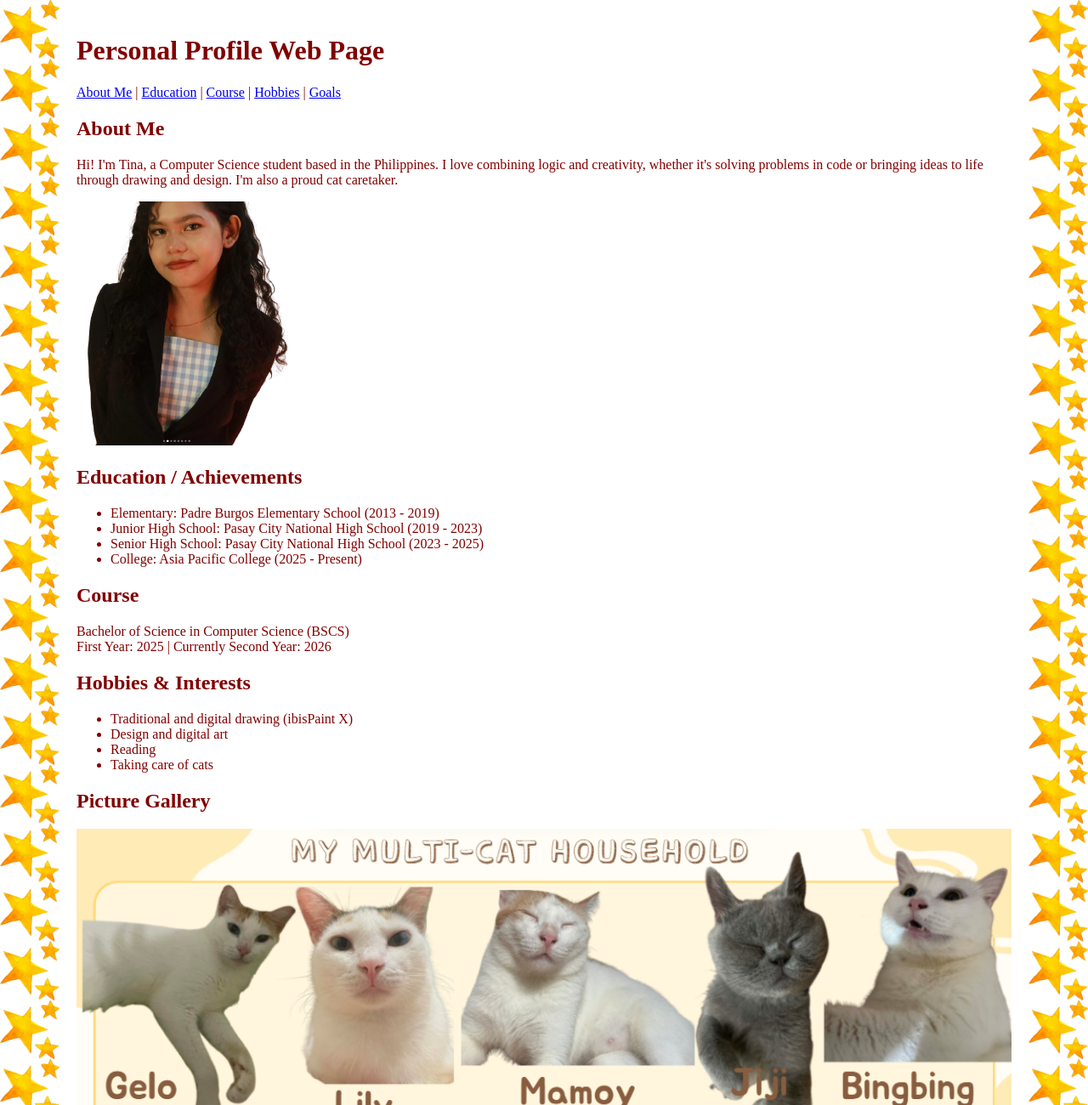
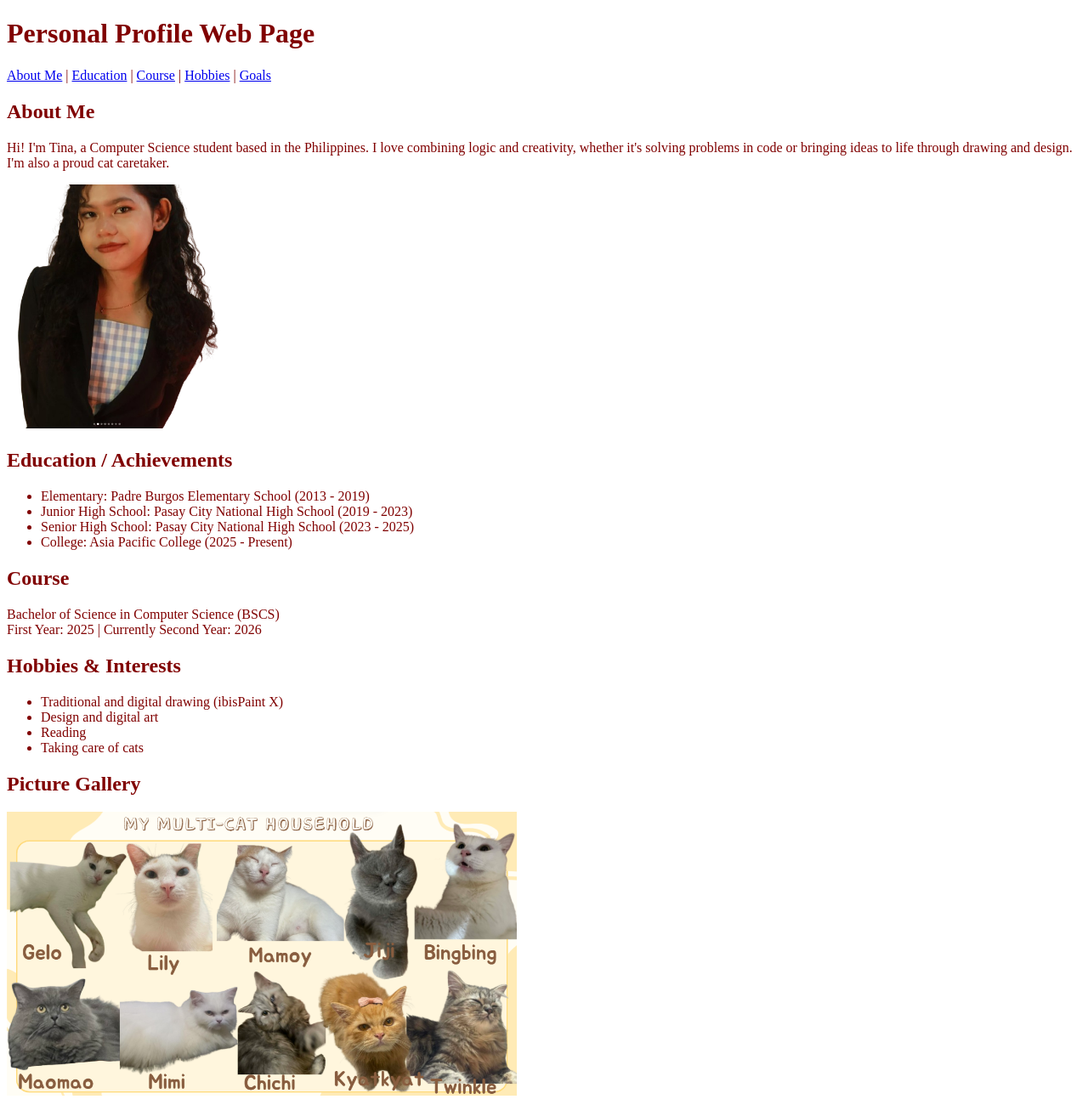
Before and after one commit to apctinahetil/webprog-CS251_IT253-html-lessons, a plain HTML site: page introduction/index.html in a window 1280 px wide. Shown: the top 1300 px of the page at 85% size. Drawn offline with Linux system fonts and the light colour scheme.

Commit message:
Refactor body styles and image width in index.html
Removed inline background styles and adjusted image width.

```diff
--- a/introduction/index.html
+++ b/introduction/index.html
@@ -3,9 +3,9 @@
 <head>
 <title>Martina Mae Trisha N. Hetil - Personal Profile</title>
 </head>
-<body style="color: #800000; margin: 0; padding: 20px 90px; background: url(../image/pic4.png) repeat-y left top / 70px auto, url(../image/pic4.png) repeat-y right top / 70px auto;">
+<body style="color: #800000;">
 
-<h1 id="top">Personal Profile Web Page</h1>
+<h1>Personal Profile Web Page</h1>
 
 <p>
 <a href="#about">About Me</a> |
@@ -49,7 +49,7 @@ First Year: 2025 | Currently Second Year: 2026
 
 <h2>Picture Gallery</h2>
 <p>
-<img src="../image/pic2.png" alt="My cats" width="100%">
+<img src="../image/pic2.png" alt="My cats" width="600">
 </p>
 
 <h2 id="goals">Goals in Life / Dream</h2>
```
